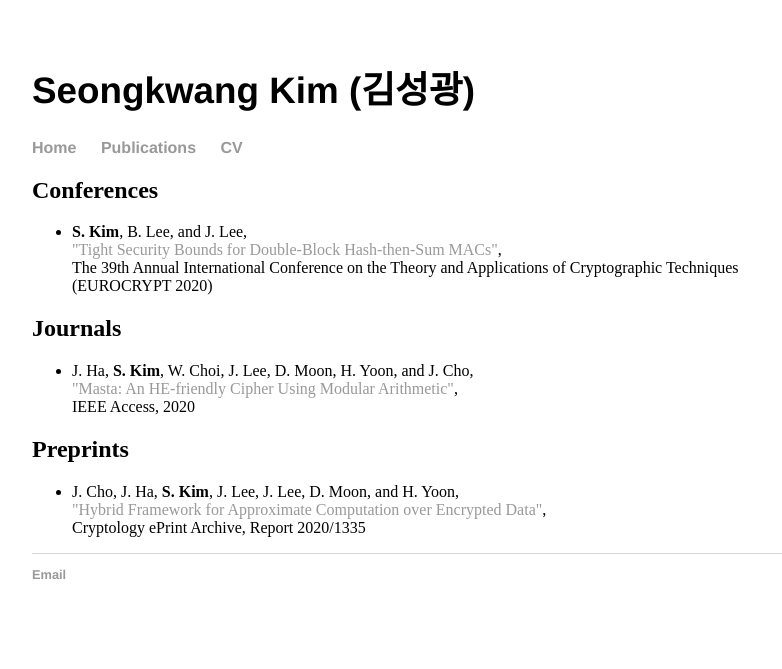
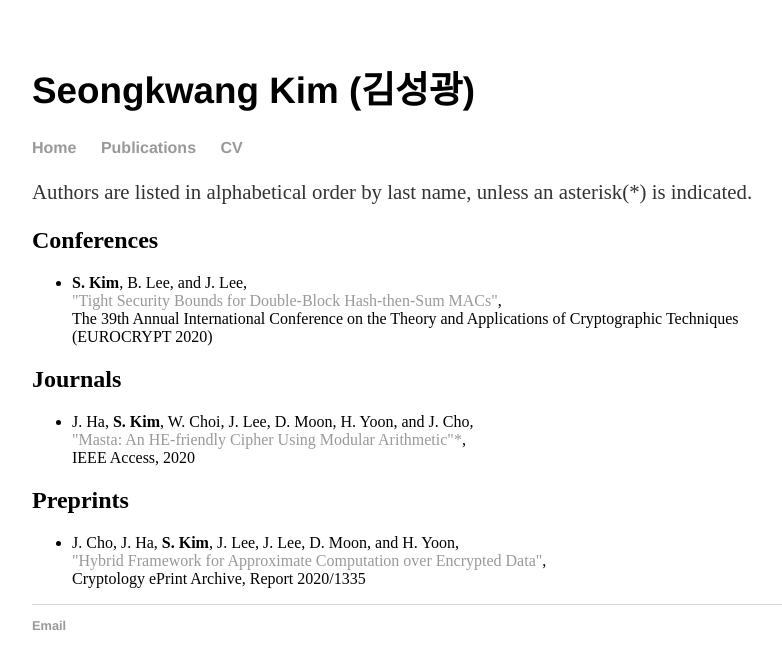
Before and after one commit to sgk1m/sgk1m.github.io, a Jekyll site: the page built from publications.html, in a window 1280 px wide. Shown: the top 669 px of the page, without its empty margins (224-1006 px from the left). Built offline with Jekyll 4.4.1, drawn with Linux system fonts in a browser that asks for light colours.

Commit message:
Update publications.html

```diff
--- a/publications.html
+++ b/publications.html
@@ -3,6 +3,7 @@ layout: default
 title: Publications - Seongkwang Kim
 ---
 <div class="blurb">
+	<p>Authors are listed in alphabetical order by last name, unless an asterisk(*) is indicated.</p>
 	<h2>Conferences</h2>
 	<ul>
 		<li><b>S. Kim</b>, B. Lee, and J. Lee, <br>
@@ -13,7 +14,7 @@ title: Publications - Seongkwang Kim
 	<h2>Journals</h2>
 	<ul>
 		<li>J. Ha, <b>S. Kim</b>, W. Choi, J. Lee, D. Moon, H. Yoon, and J. Cho, <br>
-			<a href="https://ieeexplore.ieee.org/document/9240936">"Masta: An HE-friendly Cipher Using Modular Arithmetic"</a>, <br>
+			<a href="https://ieeexplore.ieee.org/document/9240936">"Masta: An HE-friendly Cipher Using Modular Arithmetic"*</a>, <br>
 			IEEE Access, 2020
 		</li>
 	</ul>
```
